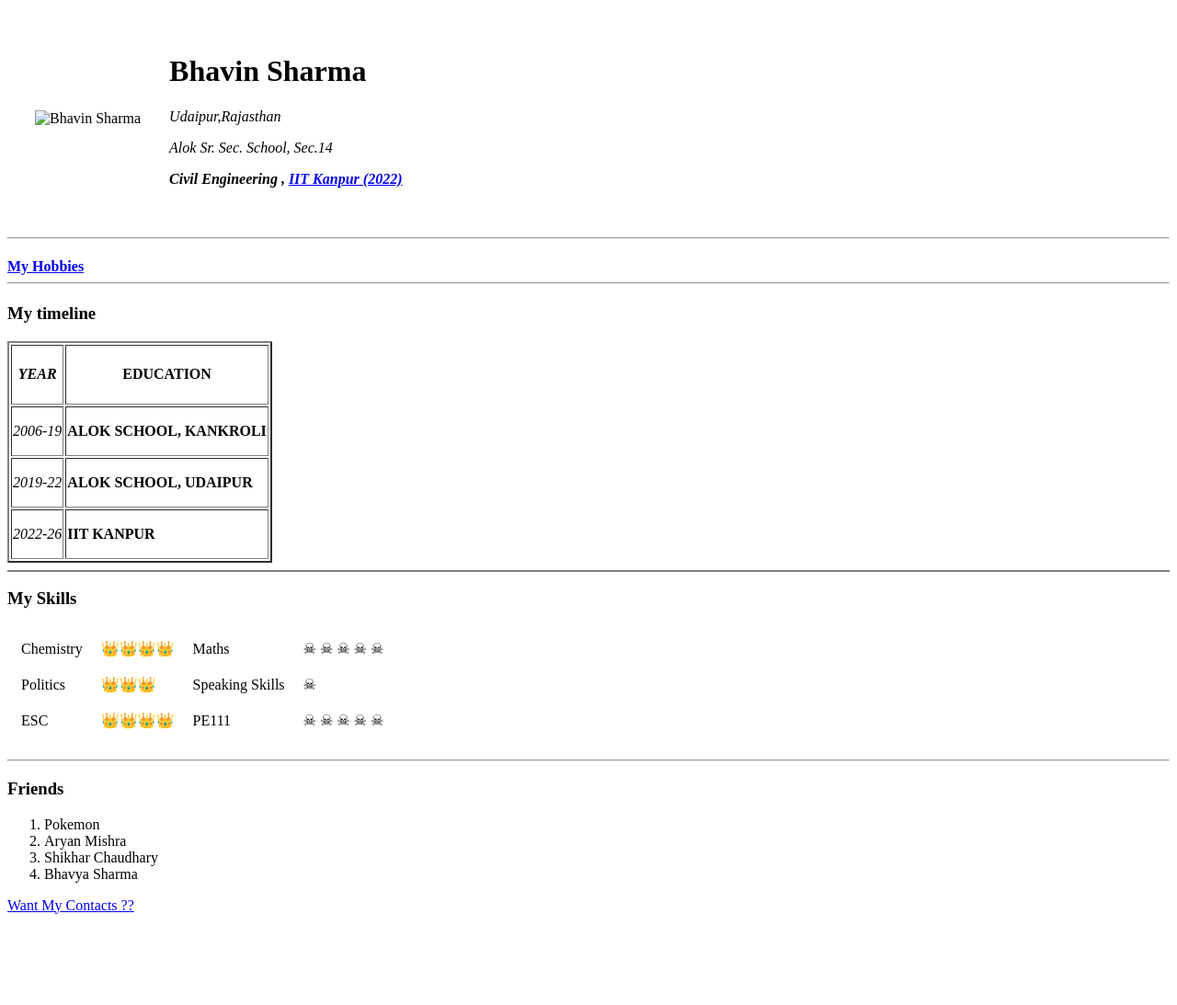
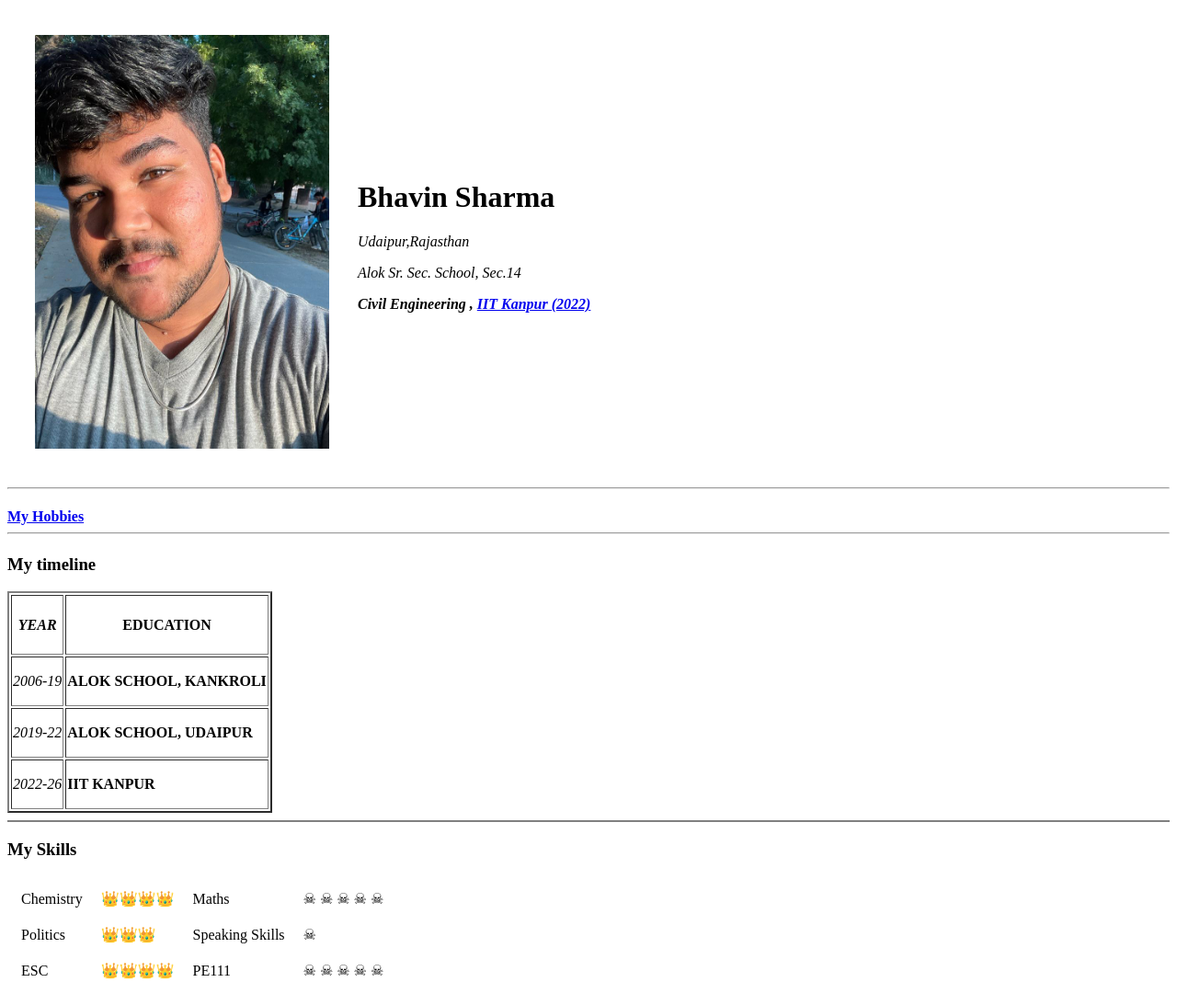
Before and after one commit to Hii-Bhavin/Noob, a plain HTML site: page index.html in a window 1280 px wide. Shown: the top 1093 px of the page at 92% size. Drawn offline with Linux system fonts and the light colour scheme.

Commit message:
Update index.html
image loc changed

```diff
--- a/index.html
+++ b/index.html
@@ -12,7 +12,7 @@
 <body>
     <TABle cellspacing="29">
         <tr>
-            <td><img src="Media/dp.jpg" width="320" height="450" alt="Bhavin Sharma"></td>
+            <td><img src="dp.jpg" width="320" height="450" alt="Bhavin Sharma"></td>
             <td>
                 <h1> Bhavin Sharma</h1>
                 <p><em>Udaipur,Rajasthan</em></p>
```
